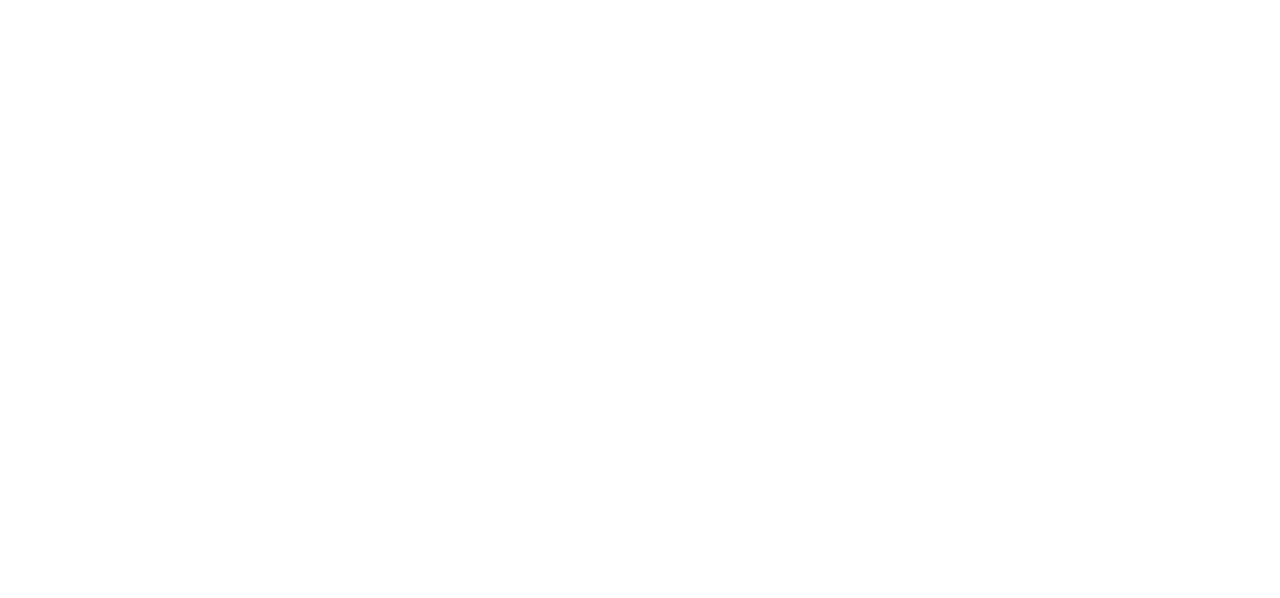
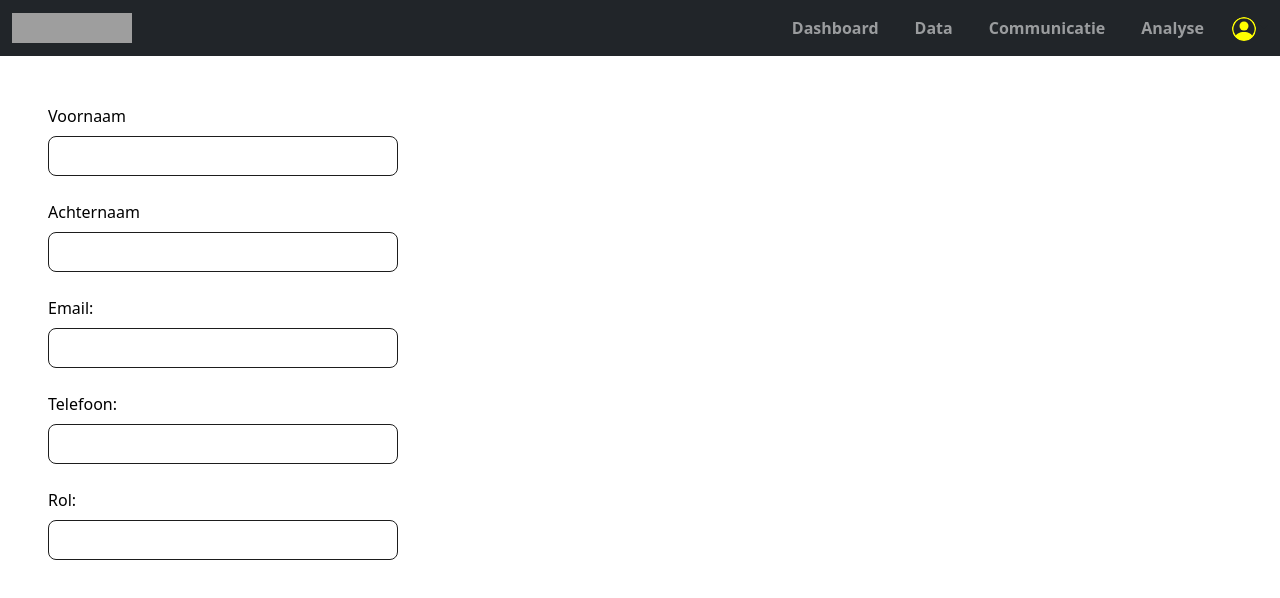
Before and after one commit to SELab-2/Dr-Trottoir-4, a Next.js app in the folder frontend/: page /admin/data/users/edit in a window 1280 px wide. Shown: the top 598 px of the page. Built offline with nearby package versions, Linux system fonts and the light colour scheme; grey boxes are pictures that could not be loaded.

Commit message:
Started implementing users/edit page

```diff
--- /dev/null
+++ b/frontend/lib/role.ts
@@ -0,0 +1,12 @@
+import api from "@/lib/api/axios";
+
+export interface Role {
+    id : number,
+    rank : number,
+    name: string,
+}
+
+export async function getAllRoles() {
+    const request_url: string = `${process.env.NEXT_PUBLIC_BASE_API_URL}${process.env.NEXT_PUBLIC_API_ALL_ROLES}`;
+    return await api.get(request_url);
+}
--- a/frontend/lib/user.ts
+++ b/frontend/lib/user.ts
@@ -34,8 +34,9 @@ export const getUserRole = (role_id: string): string => {
 
 export async function getAllUsers(includeInactiveUser : boolean = false) : Promise<AxiosResponse<any, any>> {
     const request_url: string = `${process.env.NEXT_PUBLIC_BASE_API_URL}${process.env.NEXT_PUBLIC_API_ALL_USERS}`;
+    console.log("Get inactiveUsers: " + includeInactiveUser);
     return await api.get(request_url, {
-        params: {
+        data: {
             include_inactive: includeInactiveUser
         }});
 }
--- a/frontend/pages/admin/data/users/edit.tsx
+++ b/frontend/pages/admin/data/users/edit.tsx
@@ -1,26 +1,98 @@
-import { useEffect, useState } from "react";
-import { getUserInfo } from "@/lib/user";
-import { useRouter } from "next/router";
+import React, {useEffect, useState} from "react";
+import {getUserInfo, User} from "@/lib/user";
+import {useRouter} from "next/router";
+import styles from "@/styles/Login.module.css";
+import AdminHeader from "@/components/header/adminHeader";
+import {getAllRoles, Role} from "@/lib/role";
+import {useTranslation} from "react-i18next";
+import users from "@/pages/admin/data/users/index";
 
-interface ParsedUrlQuery {}
+interface ParsedUrlQuery {
+}
 
 interface UserEditQuery extends ParsedUrlQuery {
     user?: number;
 }
 
 export default function AdminUserEdit() {
+    const {t} = useTranslation();
     const router = useRouter();
     const query: UserEditQuery = router.query as UserEditQuery;
-    const [userData, setUserData] = useState<Object>();
+    const [userData, setUserData] = useState<User>();
+    const [firstName, setFirstName] = useState<string>("");
+    const [lastName, setLastName] = useState<string>("");
+    const [phoneNumber, setPhoneNumber] = useState<string>("");
+    const [allRoles, setAllRoles] = useState<Role[]>([]);
+    const [selectedRole, setSelectedRole] = useState<string>("");
 
     useEffect(() => {
         if (!query.user) {
             return;
         }
         getUserInfo(query.user.toString()).then((res) => {
-            setUserData(res.data);
+            const u: User = res.data;
+            setUserData(u);
+        });
+        getAllRoles().then(res => {
+            const roles: Role[] = res.data;
+            setAllRoles(roles);
         });
     }, [router.isReady]);
 
-    return <p>{JSON.stringify(userData)}</p>;
+    useEffect(() => {
+        if (! userData || allRoles.length === 0) {
+            return;
+        }
+        const r : Role = allRoles.find((r : Role) => r.id === userData.role)!
+        setSelectedRole(r.name);
+        console.log(r.name);
+    }, [userData, allRoles]);
+
+    return (
+        <>
+            <AdminHeader/>
+            <div className="card-body p-4 p-lg-5 text-black">
+                <form>
+                    <div className="form-outline mb-4">
+                        <label className="form-label">Voornaam</label>
+                        <input type="text" className={`form-control form-control-lg ${styles.input}`} id="firstName"
+                               value={userData ? userData.first_name : ""}
+                               onChange={(e: React.ChangeEvent<HTMLInputElement>) => setFirstName(e.target.value)}/>
+                    </div>
+                    <div className="form-outline mb-4">
+                        <label className="form-label">Achternaam</label>
+                        <input type="text" className={`form-control form-control-lg ${styles.input}`} id="lastName"
+                               value={userData ? userData.last_name : ""}
+                               onChange={(e: React.ChangeEvent<HTMLInputElement>) => setLastName(e.target.value)}/>
+                    </div>
+                    <div className="form-outline mb-4">
+                        <label className="form-label">Email:</label>
+                        <input type="text" readOnly className={`form-control form-control-lg ${styles.input}`}
+                               id="email"
+                               value={userData ? userData.email : ""}/>
+                    </div>
+                    <div className="form-outline mb-4">
+                        <label className="form-label">Telefoon:</label>
+                        <input type="text" className={`form-control form-control-lg ${styles.input}`} id="phoneNumber"
+                               value={userData ? userData.phone_number : ""}
+                               onChange={(e: React.ChangeEvent<HTMLInputElement>) => setPhoneNumber(e.target.value)}/>
+                    </div>
+                    <div className="form-outline mb-4">
+                        <label className="form-label">Rol:</label>
+                        <select className={`form-control form-control-lg ${styles.input}`}
+                                value={selectedRole}
+                                onChange={(e: React.ChangeEvent<HTMLSelectElement>) => {
+                                    const roleName: string = e.target.value;
+                                    setSelectedRole(roleName);
+                                }}>
+                            {
+                                allRoles.map((role: Role) => (
+                                    <option value={role.name} key={role.name}>{t(role.name)}</option>))
+                            }
+                        </select>
+                    </div>
+                </form>
+            </div>
+        </>
+    );
 }
```
